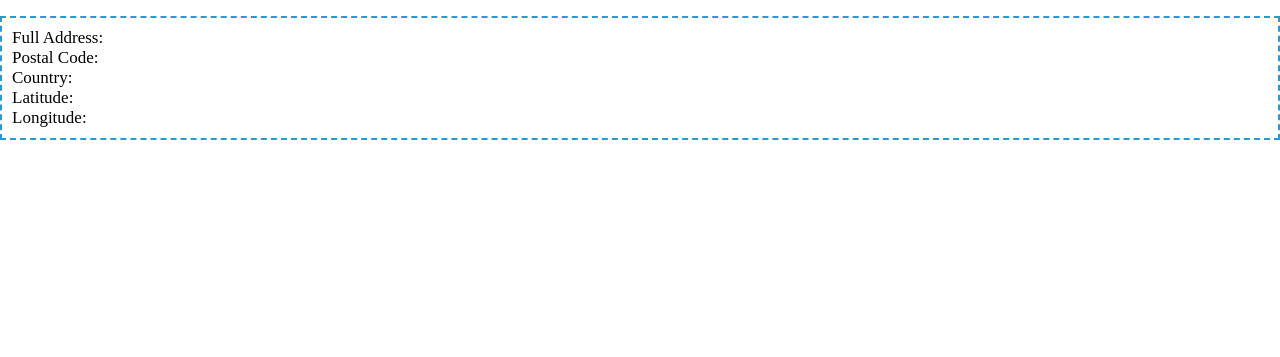
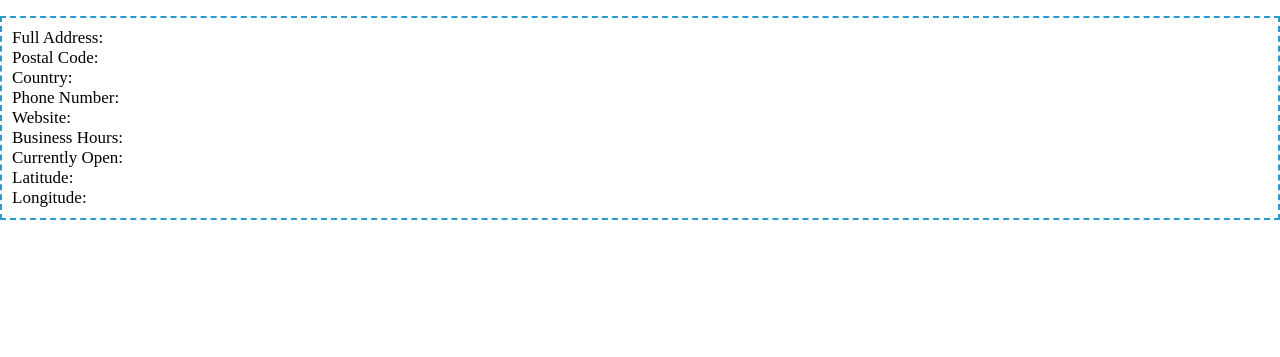
Before and after one commit to SasheO/sesame-street-SP2024, a Flask app: template templates/GoogleMaps.html in a window 1280 px wide. Shown: the part 443-800 px from the top of the page. Run offline with Flask 3, Linux system fonts and the light colour scheme; the template is opened without the code that fills it, so the values that code supplies are empty; some libraries are stand-ins or nearby versions.

Commit message:
features 3.1 and 3.4 - facility contact and opening hours

```diff
--- a/GoogleSearch.py
+++ b/GoogleSearch.py
@@ -13,7 +13,7 @@ def search_query():
         # return "\n".join(list(search(query)))
         return render_template("GoogleResults.html", results=list(search(query)))
     else:
-        return render_template("GoogleSearch.html")
+        return render_template("GoogleMaps.html")
 
 if __name__ == "__main__":
     app.run()
--- a/templates/GoogleMaps.html
+++ b/templates/GoogleMaps.html
@@ -19,6 +19,10 @@
         <li>Full Address: <span id="location"></span></li>
         <li>Postal Code: <span id="postal_code"></span></li>
         <li>Country: <span id="country"></span></li>
+        <li>Phone Number: <span id="phone_number"></span></li>
+        <li>Website: <span id="website"></span></li>
+        <li>Business Hours: <span id="business_hours"></span></li>
+        <li>Currently Open: <span id="currently_open"></span></li>
         <li>Latitude: <span id="lat"></span></li>
         <li>Longitude: <span id="lon"></span></li>
     </ul>
@@ -92,6 +96,10 @@
                 }
             }
             document.getElementById('location').innerHTML = place.formatted_address;
+            document.getElementById('phone_number').innerHTML = place.formatted_phone_number;
+            document.getElementById('website').innerHTML = place.website;
+            document.getElementById('business_hours').innerHTML = place.opening_hours.weekday_text;
+            document.getElementById('currently_open').innerHTML = place.opening_hours.open_now;
             document.getElementById('lat').innerHTML = place.geometry.location.lat();
             document.getElementById('lon').innerHTML = place.geometry.location.lng();
         });
```
Also changed, not shown: 2 other files.
